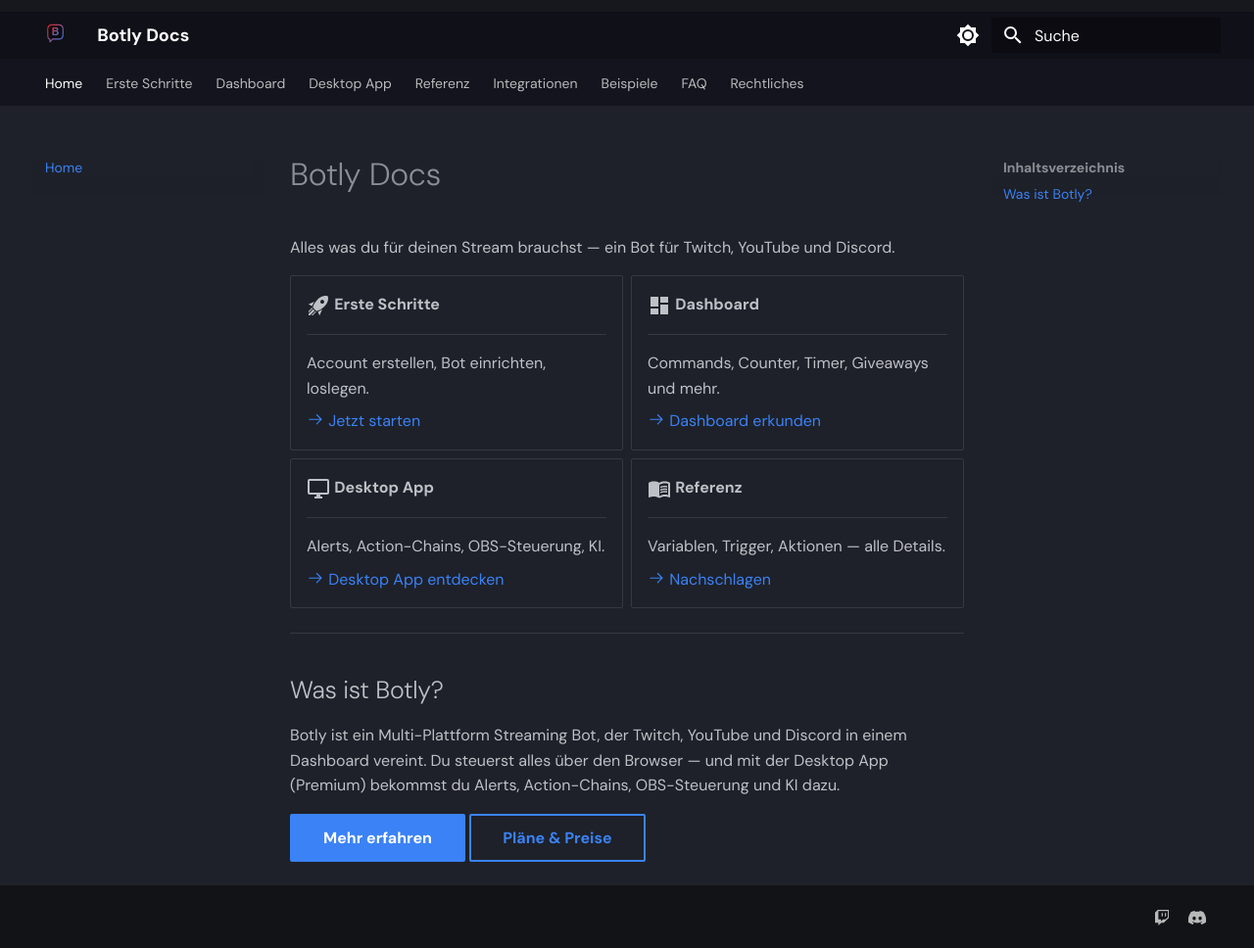
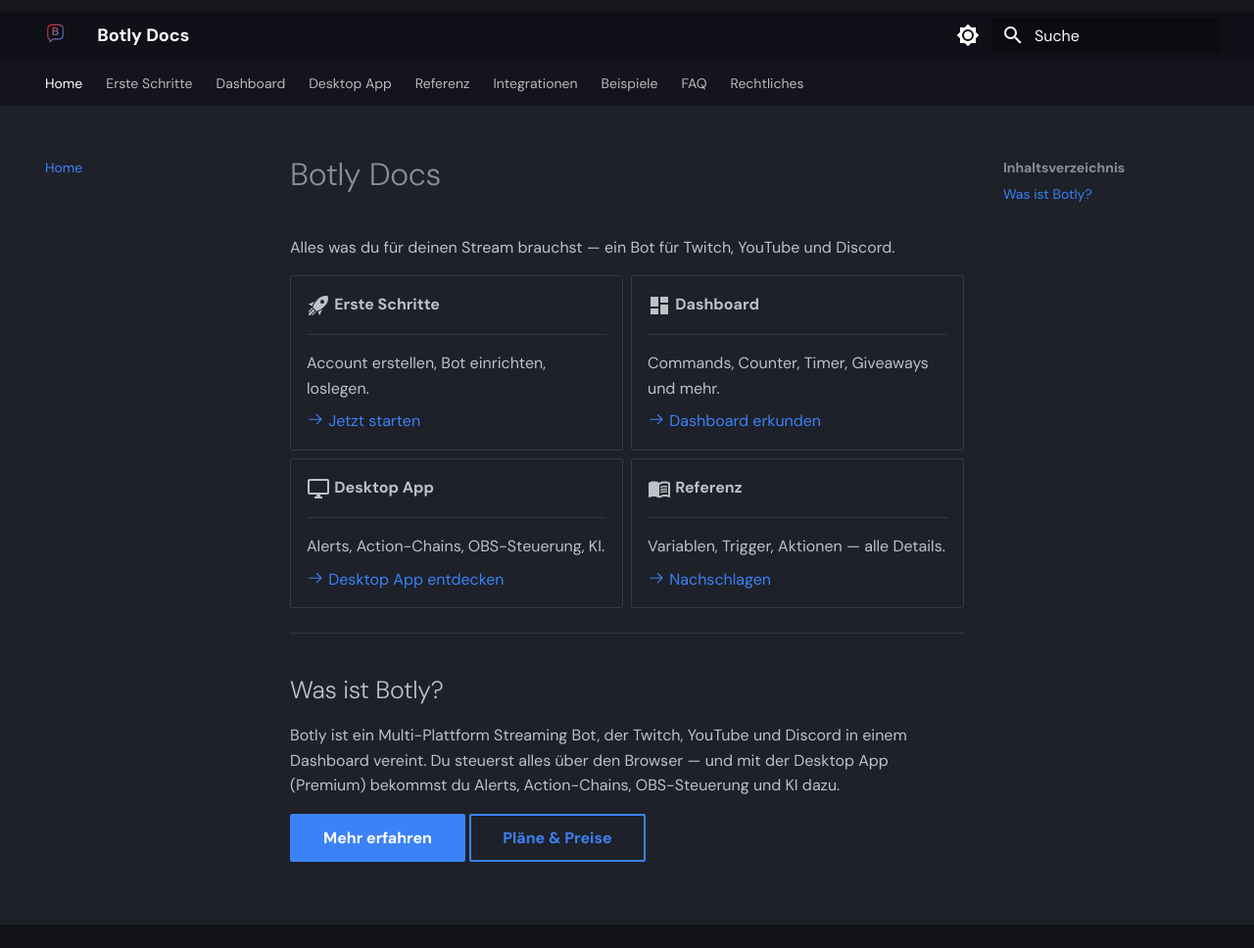
Before and after one commit to thymply/botly-docs, an MkDocs documentation site: the page built from docs/index.md, in a window 1280 px wide and 968 px high. Shown: the whole window at 98% size. Built offline with MkDocs 1.6.1 and Material for MkDocs 9.7.7, drawn with Linux system fonts in a browser that asks for light colours.

Commit message:
fix: Social-Links entfernt (Twitch + Discord)
Co-Authored-By: Claude Opus 4.6 (1M context) <noreply@anthropic.com>

```diff
--- a/mkdocs.yml
+++ b/mkdocs.yml
@@ -126,11 +126,6 @@ markdown_extensions:
       permalink: true
 
 extra:
-  social:
-    - icon: fontawesome/brands/twitch
-      link: https://twitch.tv/thymply_
-    - icon: fontawesome/brands/discord
-      link: https://discord.gg/botly
   generator: false
 
 extra_css:
```
